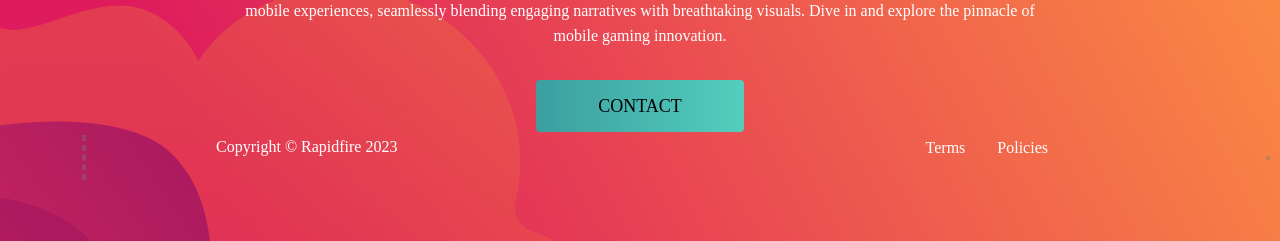
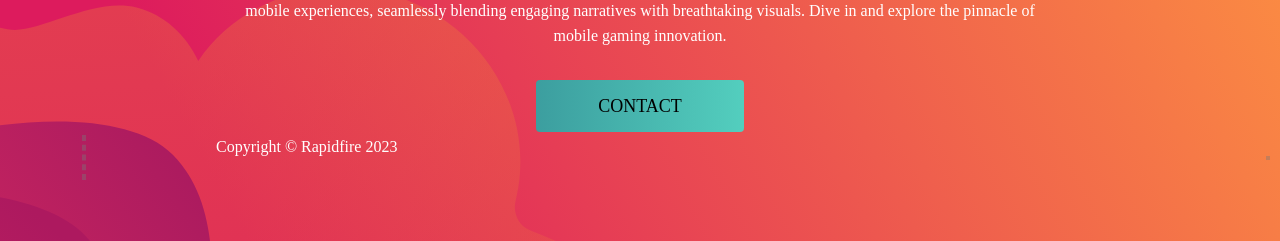
Before and after one commit to Rapidfire-Games/Rapidfire-Games, a website built with Parcel: page index.html in a window 1280 px wide. Shown: the part 588-829 px from the top of the page. Built offline with nearby package versions, Linux system fonts and the light colour scheme; files whose address does not match are found by name.

Commit message:
Update index.html

```diff
--- a/index.html
+++ b/index.html
@@ -246,8 +246,7 @@
             <span class="landing-page-text07">Copyright © Rapidfire 2023</span>
             <div class="landing-page-follow-container2"></div>
             <div class="landing-page-links-container3">
-              <a href="public/Terms.pdf" target="_blank" class="landing-page-navlink3">Terms</a>
-              <a href="public/Privacy.pdf" target="_blank" class="landing-page-navlink4">Policies</a>
+
             </div>
             <div data-role="BurgerMenu" class="landing-page-burger-menu1">
               <svg viewBox="0 0 1024 1024" class="landing-page-burger-menu1">
```
